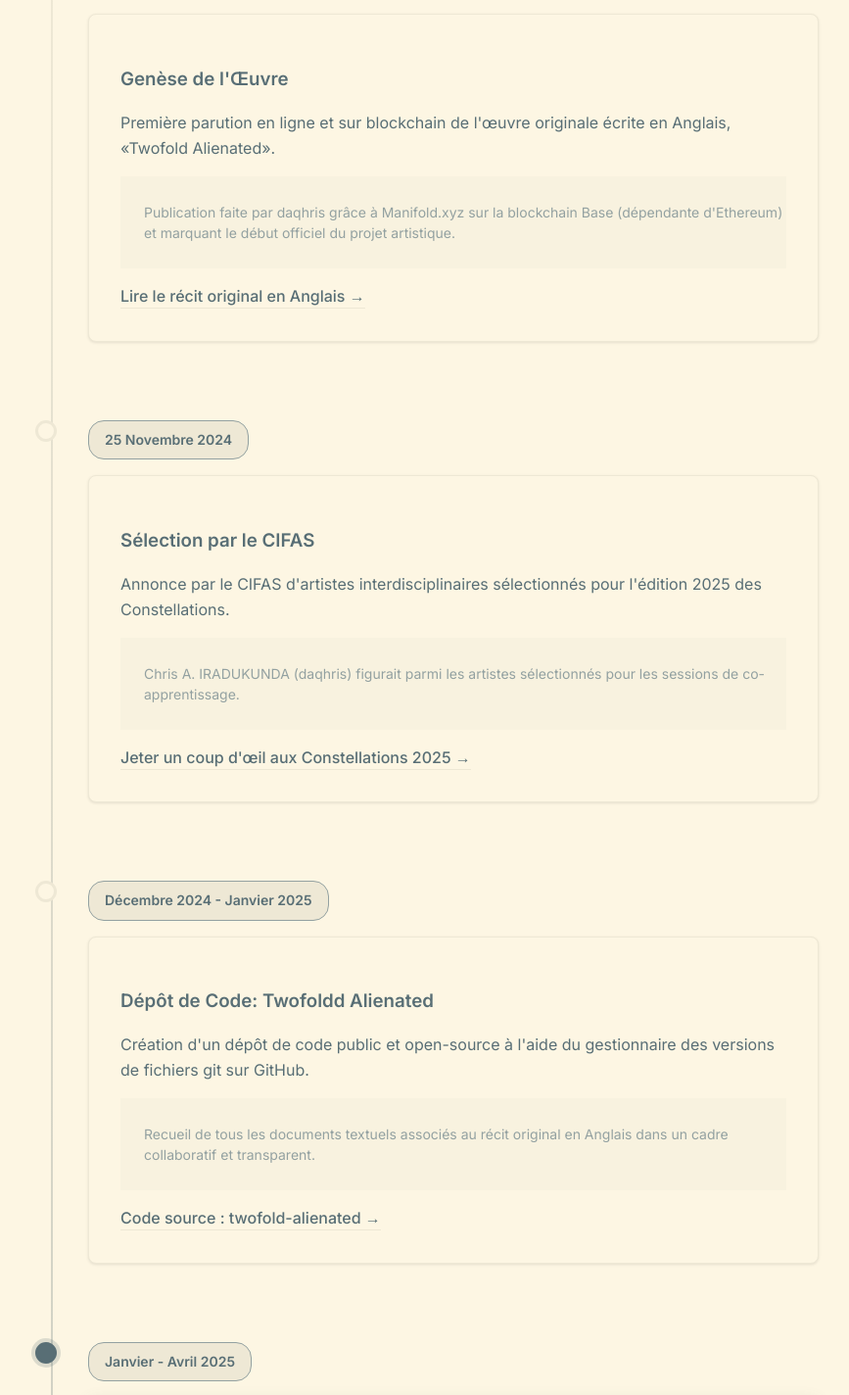
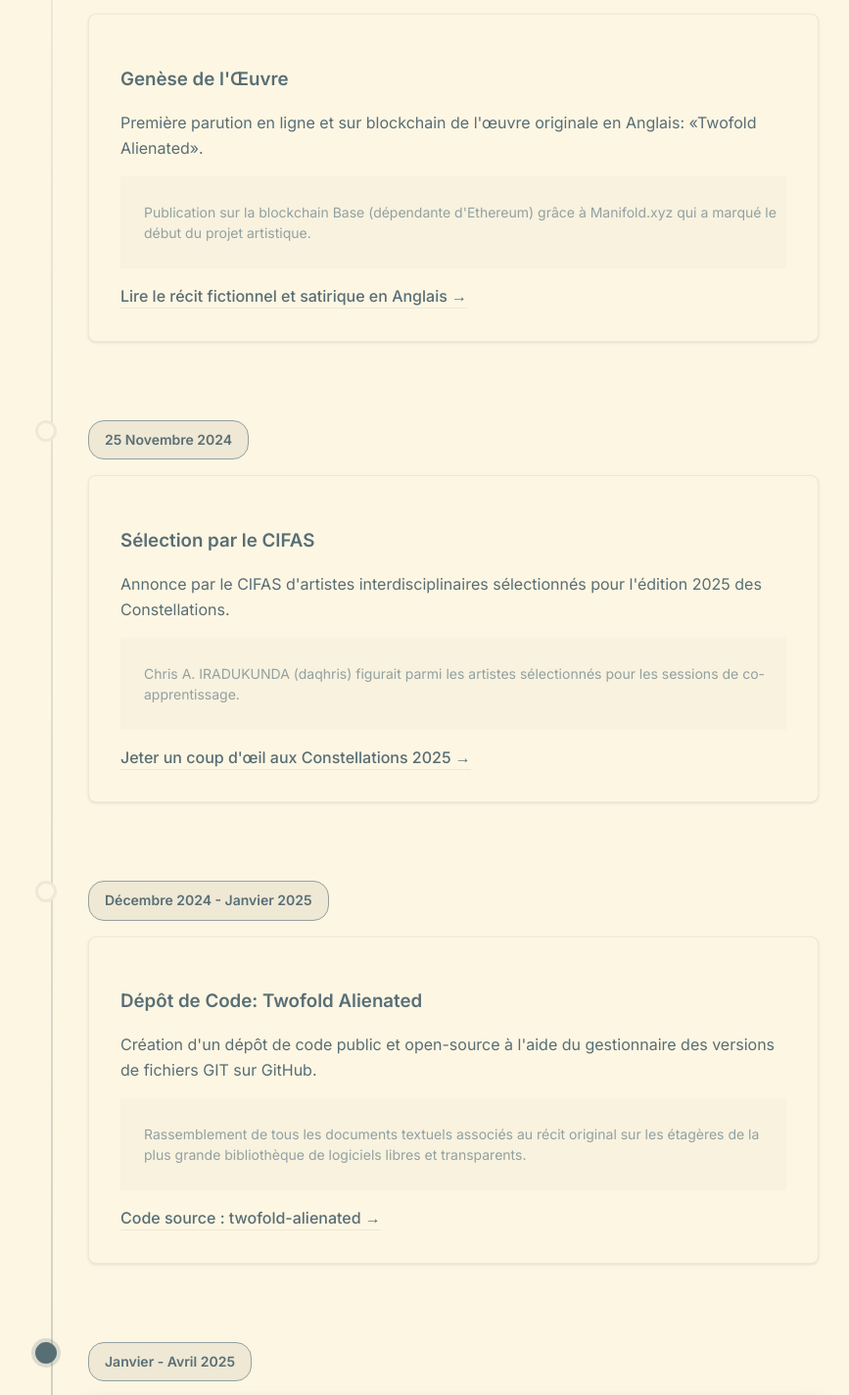
Before and after one commit to daqhris/DoublementAliene, a Next.js app: page /timeline in a window 1280 px wide. Shown: the part 512-1936 px from the top of the page at 98% size, without its empty margins (204-1071 px from the left). Built offline with nearby package versions, Linux system fonts and the light colour scheme; no server answers.

Commit message:
reécriture de certaines phrases

```diff
--- a/app/timeline/page.tsx
+++ b/app/timeline/page.tsx
@@ -5,7 +5,7 @@ import NotificationBanner from '../components/NotificationBanner';
 
 export const metadata: Metadata = {
   title: 'Chronologie - Doublement Aliéné',
-  description: 'Chronologie complète du développement du projet théâtral dès ses origines',
+  description: 'Chronologie complète du développement du projet théâtral dès ses origines à maintenant',
 };
 
 interface TimelineItemProps {
@@ -79,11 +79,11 @@ export default function TimelinePage() {
     {
       date: "10 Octobre 2024",
       title: "Genèse de l'Œuvre",
-      description: "Première parution en ligne et sur blockchain de l'œuvre originale écrite en Anglais, «Twofold Alienated».",
-      details: "Publication faite par daqhris grâce à Manifold.xyz sur la blockchain Base (dépendante d'Ethereum) et marquant le début officiel du projet artistique.",
+      description: "Première parution en ligne et sur blockchain de l'œuvre originale en Anglais: «Twofold Alienated».",
+      details: "Publication sur la blockchain Base (dépendante d'Ethereum) grâce à Manifold.xyz qui a marqué le début du projet artistique.",
       link: {
         url: "https://app.manifold.xyz/txt/twofold-alienated",
-        text: "Lire le récit original en Anglais",
+        text: "Lire le récit fictionnel et satirique en Anglais",
         external: true
       }
     },
@@ -100,9 +100,9 @@ export default function TimelinePage() {
     },
     {
       date: "Décembre 2024 - Janvier 2025",
-      title: "Dépôt de Code: Twofoldd Alienated",
-      description: "Création d'un dépôt de code public et open-source à l'aide du gestionnaire des versions de fichiers git sur GitHub.",
-      details: "Recueil de tous les documents textuels associés au récit original en Anglais dans un cadre collaboratif et transparent.",
+      title: "Dépôt de Code: Twofold Alienated",
+      description: "Création d'un dépôt de code public et open-source à l'aide du gestionnaire des versions de fichiers GIT sur GitHub.",
+      details: "Rassemblement de tous les documents textuels associés au récit original sur les étagères de la plus grande bibliothèque de logiciels libres et transparents.",
       link: {
         url: "https://github.com/daqhris/twofold-alienated",
         text: "Code source : twofold-alienated",
@@ -123,8 +123,8 @@ export default function TimelinePage() {
     {
       date: "17 Mars 2025",
       title: "Prototype d'Interprétation Théâtrale",
-      description: "Première réalisation théâtrale de l'œuvre par des comédien.ne.s sous forme de deux spectacles expérimentaux en Français.",
-      details: "Performance au sein du Musée Bruxellois de l'Industrie et du Travail (La Fonderie) dans le cadre des activités du CIFAS.",
+      description: "Première réalisation théâtrale de l'œuvre qui a abouti à deux spectacles expérimentaux en Français.",
+      details: "Performances au sein du Musée Bruxellois de l'Industrie et du Travail (La Fonderie) dans le cadre des activités du CIFAS.",
       link: {
         url: "/performance",
         text: "Accéder aux souvenirs visuels de ce spectacle prototypé"
@@ -133,9 +133,9 @@ export default function TimelinePage() {
     },
     {
       date: "4 Avril 2025",
-      title: "Dépôt de Code Source: DoublementAliene",
-      description: "Lancement des travaux visant à construire un dépôt de code avec du logiciel libre sur un espace numérique public.",
-      details: "Création de l'infrastructure technique structurant les fondations de la plate-forme collaborative et l'interface web du projet.",
+      title: "Dépôt de Code Source: Doublement Aliene",
+      description: "Lancement des travaux visant à construire un dépôt de code avec du logiciel libre dans un espace numérique public.",
+      details: "Création de l'infrastructure technique structurant les fondations de l'interface web du projet et sa plateforme collaborative.",
       link: {
         url: "https://github.com/daqhris/DoublementAliene",
         text: "Voir le code source du dépôt open-source sur GitHub",
@@ -145,14 +145,14 @@ export default function TimelinePage() {
     {
       date: "16 Avril 2025",
       title: "Clôture des Constellations 2025",
-      description: "Clôture festive des activités réunissant des artistes mettant en scène les prototypes de leurs spectacles dans le cadre des Constellations 2025 à Molenbeek, Bruxelles.",
-      details: "Fin officielle des sessions mensuelles de co-apprentissage, accompagnée d'une consolidation des acquis et d'une réflexion sur des améliorations en vue d'une suite éventuelle."
+      description: "Clôture festive des activités qui réunissaient des artistes mettant en scène les prototypes de leurs spectacles dans le cadre des Constellations 2025 à Molenbeek, Bruxelles.",
+      details: "Fin officielle des sessions mensuelles de co-apprentissage, accompagnée d'une consolidation des acquis et d'une réflexion sur des améliorations éventuelles."
     },
     {
       date: "22 Juin 2025",
       title: "Naissance du Laboratoire de Recherche",
       description: "Début du sous-projet ResearchLab qui regroupe des réponses variées des IA à des questions de recherche.",
-      details: "Exploration des méthodologies de recherche et inclusion des avis d'intelligences artificielles dans le processus créatif.",
+      details: "Exploration des méthodologies de recherche et inclusion des avis variés d'intelligences artificielles dans le processus créatif.",
       link: {
         url: "/research",
         text: "Visiter le laboratoire numérique de recherche artistique"
@@ -163,10 +163,10 @@ export default function TimelinePage() {
       date: "24 Juin 2025",
       title: "Documentation de la Performance",
       description: "Publication de fichiers documentant le spectacle prototypé le 17 Mars.",
-      details: "Mise à disposition du public des documents de travail, des notes de mise en scène et des instructions liées à la représentation théâtrale.",
+      details: "Mise à disposition du public des documents de travail, des notes de mise en scène et des photos liées à la représentation théâtrale.",
       link: {
         url: "https://github.com/daqhris/DoublementAliene/tree/main/public/Constellations2025",
-        text: "Consulter les outils utiles pour la réalisation du prototype",
+        text: "Consulter la documentation associée à cette première réalisation",
         external: true
       }
     },
```
